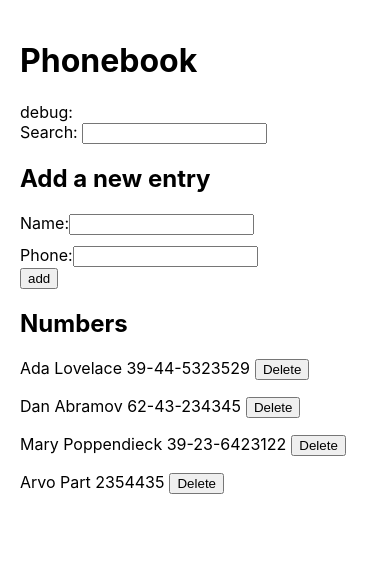
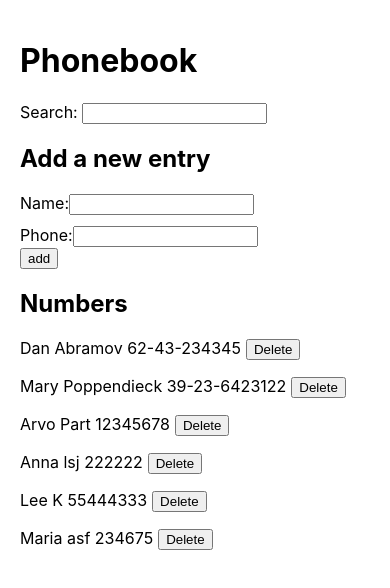
Before and after one commit to Braslava/full_stack_open, a React (Create React App) app in the folder part_2/phonebook/: page / in a window 390 px wide. Shown: the top 588 px of the page. Built offline with nearby package versions, Linux system fonts and the light colour scheme; data requests are answered from the project's data file; the HTML template or start-up script is replaced by a standard one.

Commit message:
phonebook 2.19, 2.20

```diff
--- a/part_2/phonebook/db.json
+++ b/part_2/phonebook/db.json
@@ -1,10 +1,5 @@
 {
   "persons": [
-    {
-      "name": "Ada Lovelace",
-      "phone": "39-44-5323529",
-      "id": 2
-    },
     {
       "name": "Dan Abramov",
       "phone": "62-43-234345",
@@ -17,8 +12,23 @@
     },
     {
       "name": "Arvo Part",
-      "phone": "2354435",
+      "phone": "12345678",
       "id": 1652104377770
+    },
+    {
+      "name": "Anna lsj",
+      "phone": "222222",
+      "id": 1652108430459
+    },
+    {
+      "name": "Lee K",
+      "phone": "55444333",
+      "id": 1652108805879
+    },
+    {
+      "name": "Maria asf",
+      "phone": "234675",
+      "id": 1652109000163
     }
   ]
 }
--- a/part_2/phonebook/src/App.js
+++ b/part_2/phonebook/src/App.js
@@ -9,6 +9,7 @@ const App = () => {
     const [newName, setNewName] = useState("");
     const [newPhone, setNewPhone] = useState("");
     const [searchTerm, setSearchTerm] = useState("");
+    const [notification, setNotification] = useState();
 
     useEffect(() => {
         personService.getAllPersons().then((response) => {
@@ -20,6 +21,13 @@ const App = () => {
     const clearFrom = () => {
         setNewName("");
         setNewPhone("");
+    };
+
+    const createNotification = (type, text) => {
+        setNotification({ type, text });
+        setTimeout(() => {
+            setNotification(null);
+        }, 5000);
     };
 
     const handleNameChange = (e) => setNewName(e.target.value);
@@ -39,14 +47,26 @@ const App = () => {
                 )
             ) {
                 const changedEntry = { ...oldPerson, phone: newPhone };
-                console.log(changedEntry);
-                personService.updatePerson(changedEntry.id, changedEntry);
-                setPersons(
-                    persons.map((person) =>
-                        person.id === changedEntry.id ? changedEntry : person
-                    )
-                );
-                clearFrom();
+                personService
+                    .updatePerson(changedEntry.id, changedEntry)
+                    .then((returnedPerson) => {
+                        setPersons(
+                            persons.map((person) =>
+                                person.id === returnedPerson.id
+                                    ? returnedPerson
+                                    : person
+                            )
+                        );
+                        clearFrom();
+                        createNotification(
+                            "success",
+                            `Phone of ${returnedPerson.name} successfully changed!`
+                        );
+                    })
+                    .catch((error) => {
+                        createNotification("error", error.message);
+                        console.log(error);
+                    });
                 return;
             }
         }
@@ -60,11 +80,17 @@ const App = () => {
         personService
             .createPerson(personObject)
             .then((serverResponse) => {
-                console.log(serverResponse);
                 setPersons(persons.concat(serverResponse));
                 clearFrom();
+                createNotification(
+                    "success",
+                    `${serverResponse.name} successfully added!`
+                );
             })
-            .catch((err) => console.log(err));
+            .catch((error) => {
+                createNotification("error", error.message);
+                console.log(error);
+            });
     };
 
     const handleSearchInput = (e) => {
@@ -73,7 +99,6 @@ const App = () => {
 
     const handleDeletePerson = (e) => {
         if (window.confirm("Are your sure you want to delete this contact?")) {
-            console.log("delete", e.target.id);
             const id = e.target.id;
             personService
                 .removePerson(id)
@@ -82,7 +107,10 @@ const App = () => {
                         persons.filter((person) => person.id.toString() !== id)
                     );
                 })
-                .catch((error) => console.log(error));
+                .catch((error) => {
+                    createNotification("error", error.message);
+                    console.log(error);
+                });
         }
     };
 
@@ -95,7 +123,12 @@ const App = () => {
     return (
         <div>
             <h1>Phonebook</h1>
-            <div>debug: {searchTerm}</div>
+            {notification && (
+                <p className={`notification--${notification.type}`}>
+                    {notification.text}
+                </p>
+            )}
+
             <Search handleSearchInput={handleSearchInput} />
             <h2>Add a new entry</h2>
             <AddEntryForm
--- a/part_2/phonebook/src/index.css
+++ b/part_2/phonebook/src/index.css
@@ -16,3 +16,19 @@ margin: 10px 0;
 .delete-btn {
   margin-left: 5px;
 }
+
+.notification--error {
+  font-size: 1.3rem;
+  color: #a30c0c;
+  font-weight: 600;
+  padding: 10px;
+  border: 2px solid #a30c0c;
+}
+
+.notification--success {
+  font-size: 1.3rem;
+  color: #21b860;
+  font-weight: 600;
+  padding: 10px;
+  border: 2px solid #21b860;
+}
--- a/part_2/phonebook/src/services/persons.js
+++ b/part_2/phonebook/src/services/persons.js
@@ -33,8 +33,7 @@ const removePerson = async (id) => {
 const updatePerson = async (id, newObject) => {
     try {
         const response = await axios.put(`${baseUrl}/${id}`, newObject);
-        console.log("put server", response);
-        return response;
+        return response.data;
     } catch (error) {
         console.log(error);
     }
```
